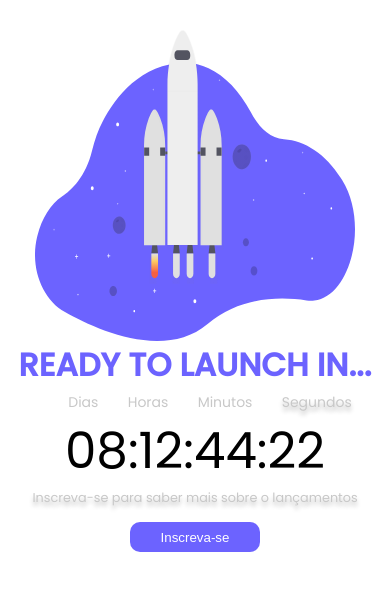
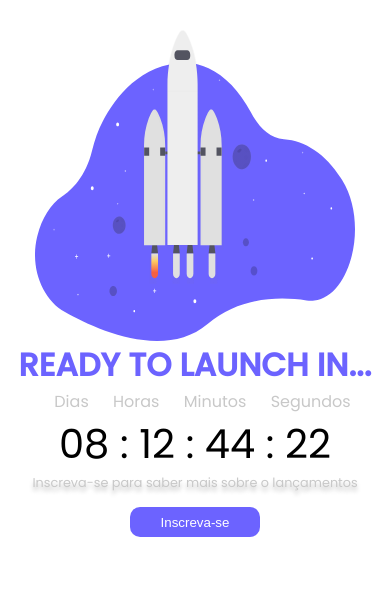
Before and after one commit to ArthurSalomaoo/Portif-lio-, a PHP site: page / in a window 390 px wide. Shown: the top 591 px of the page. Run offline with PHP 8.4, Linux system fonts and the light colour scheme.

Commit message:
parte mobile e js terminadas

```diff
--- a/Countdown/index.html
+++ b/Countdown/index.html
@@ -20,7 +20,7 @@
             <p>Segundos</p>
         </div>
         <div>
-            <span id="tempo">08:12:44:28</span>
+            <span id="tempo">08 : 12 : 44 : 28</span>
         </div>
         <p>Inscreva-se para saber mais sobre o lançamentos</p>
 
--- a/Countdown/script.js
+++ b/Countdown/script.js
@@ -26,7 +26,7 @@ function contagem() {
 
 
 
-        let formato = (dd < 10 ? '0' + dd : dd) + ':' + (hh < 10 ? '0' + hh : hh) + ':' + (mm < 10 ? '0' + mm : mm) + ':' + (ss < 10 ? '0' + ss : ss )
+        let formato = (dd < 10 ?  '0' + dd : dd) + ' : ' + (hh < 10 ? '0' + hh : hh) + ' : ' + (mm < 10 ? '0' + mm : mm) + ' : ' + (ss < 10 ? '0' + ss : ss )
         document.getElementById('tempo').innerHTML = formato
      }, mile)
 }
--- a/Countdown/styles/style.css
+++ b/Countdown/styles/style.css
@@ -35,25 +35,22 @@ h1 {
 }
 
 div#tiposDeTempo {
-    padding-left: 55px;
+    padding-left: 35px;
 }
 
 div#tiposDeTempo > p {
     display: inline;
-    font-size: 14px;
+    font-size: 1em;
     color: var(--light-grey);
-    margin-right: 25px;
-}
-
-div#tiposDeTempo > p:last-of-type {
+    margin-right: 20px;
 }
 
 span#tempo {
-    font-size: 50px;
+    font-size: 40px;
 }
 
 
-main p:last-of-type {
+main > p:last-of-type {
     text-shadow: 0px 4px 4px rgba(0, 0, 0, 0.25);
     color: var(--light-grey);
     font-size: 0.8em;
```
